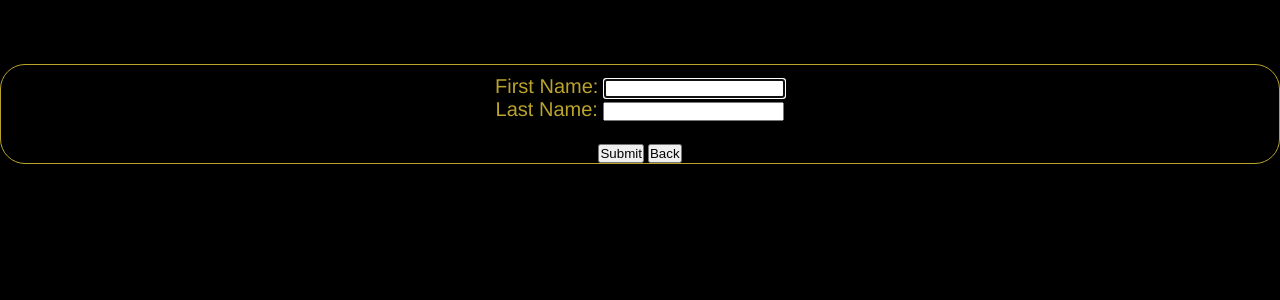
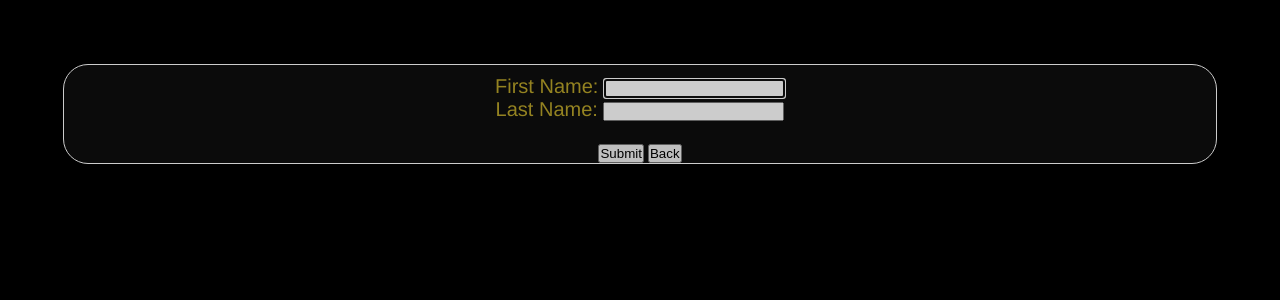
Before and after one commit to cmawatkins/building_flask, a Flask app: template building_flask/building_flask/templates/guest.html in a window 1280 px wide. Shown: the top 300 px of the page. Run offline with Flask 2, Linux system fonts and the light colour scheme; the template is opened without the code that fills it, so the values that code supplies are empty; parts of the project's set-up code (start-up, migrations or seed data) failed here and were passed over.

Commit message:
More style updates

```diff
--- a/building_flask/building_flask/static/default.css
+++ b/building_flask/building_flask/static/default.css
@@ -63,13 +63,15 @@ body {
 }
 
 div#container {
-    margin-top:5%;
     position: relative;
     z-index: 2;
-    border: 1px solid #baa42a;
+    border: 1px solid #ffffff;
     border-radius: 25px;
-    background-color: #000000;
-    opacity: 80;
+    background-color: #0e0e0e;
+    opacity: 0.8;
+    margin: auto;
+    margin-top: 5%;
+    width: 90%;
 }
 
 div#space {
@@ -133,8 +135,8 @@ div#tbl-content{
 th{
   padding: 20px 15px;
   text-align: center;
-  font-weight: 500;
-  font-size: 12px;
+  font-weight: bold;
+  font-size: 15px;
   color: #baa42a;
   text-transform: uppercase;
 }
@@ -144,9 +146,8 @@ td{
   text-align: center;
   vertical-align:middle;
   font-weight: 300;
-  font-size: 12px;
-  color: #11009E;
-  background-color: #ffffff;
+  font-size: 15px;
+  color: #baa42a;
   border-bottom: solid 1px rgba(255,255,255,0.1);
 }
 
```
